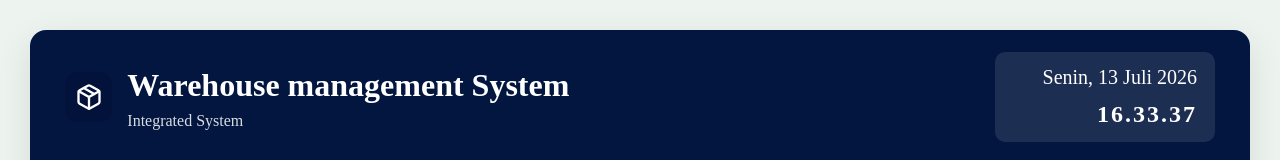
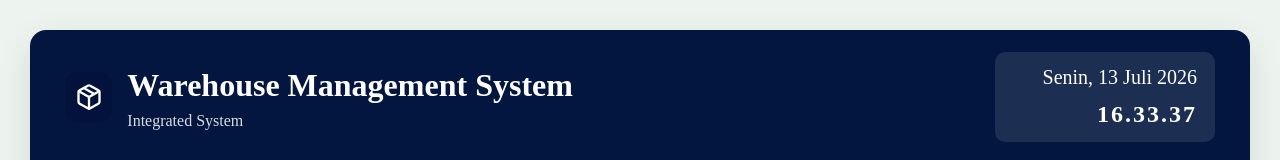
Before and after one commit to dianro0110-prog/wms-logistik, a Next.js app: page /login in a window 1280 px wide. Shown: the top 160 px of the page. Built offline with nearby package versions, Linux system fonts and the light colour scheme.

Commit message:
Improve login page

```diff
--- a/app/login/page.tsx
+++ b/app/login/page.tsx
@@ -171,7 +171,7 @@ alignItems:"center"
         fontWeight: "bold",
       }}
     >
-      Warehouse management System
+      Warehouse Management System
     </div>
 
     <div
```
